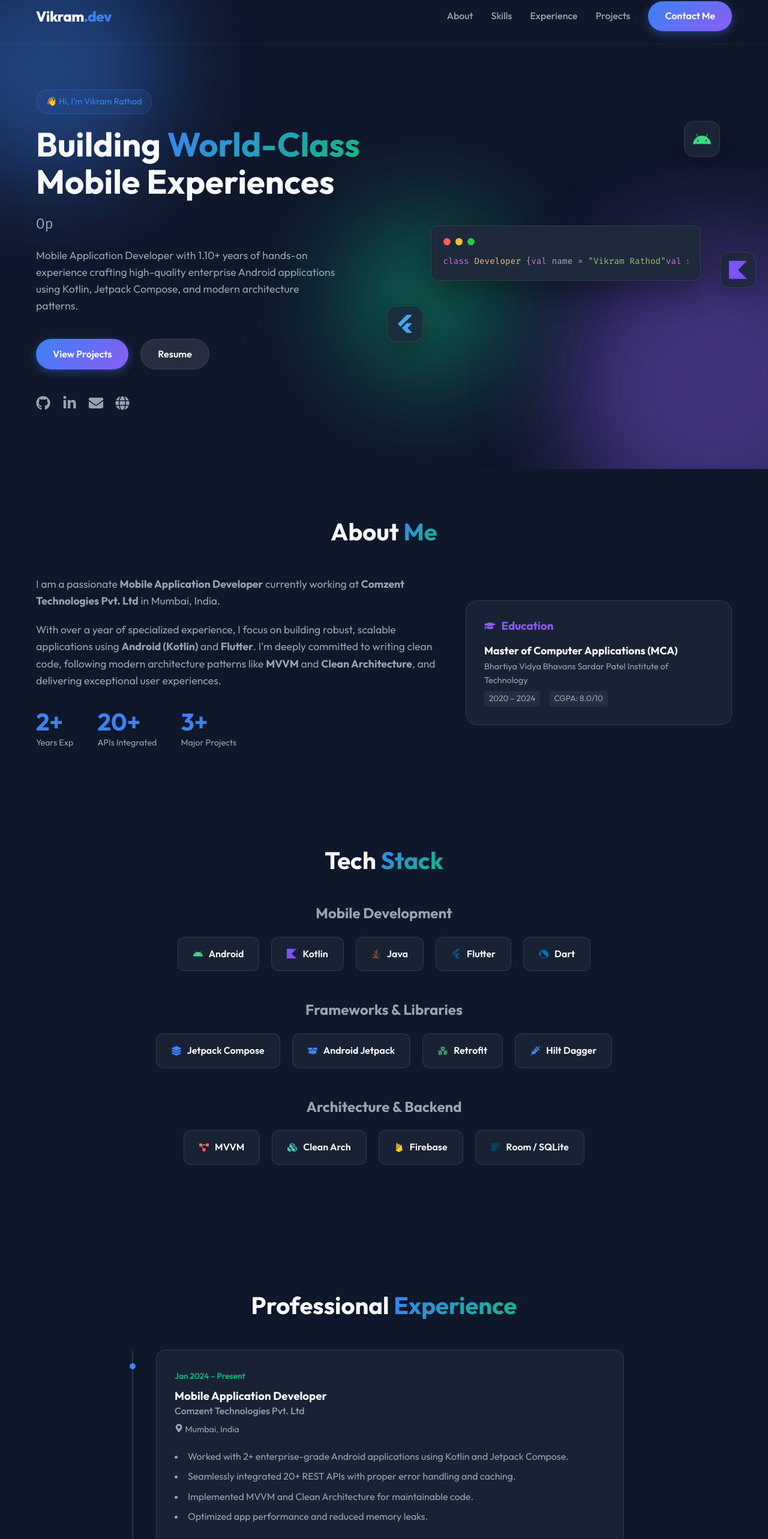
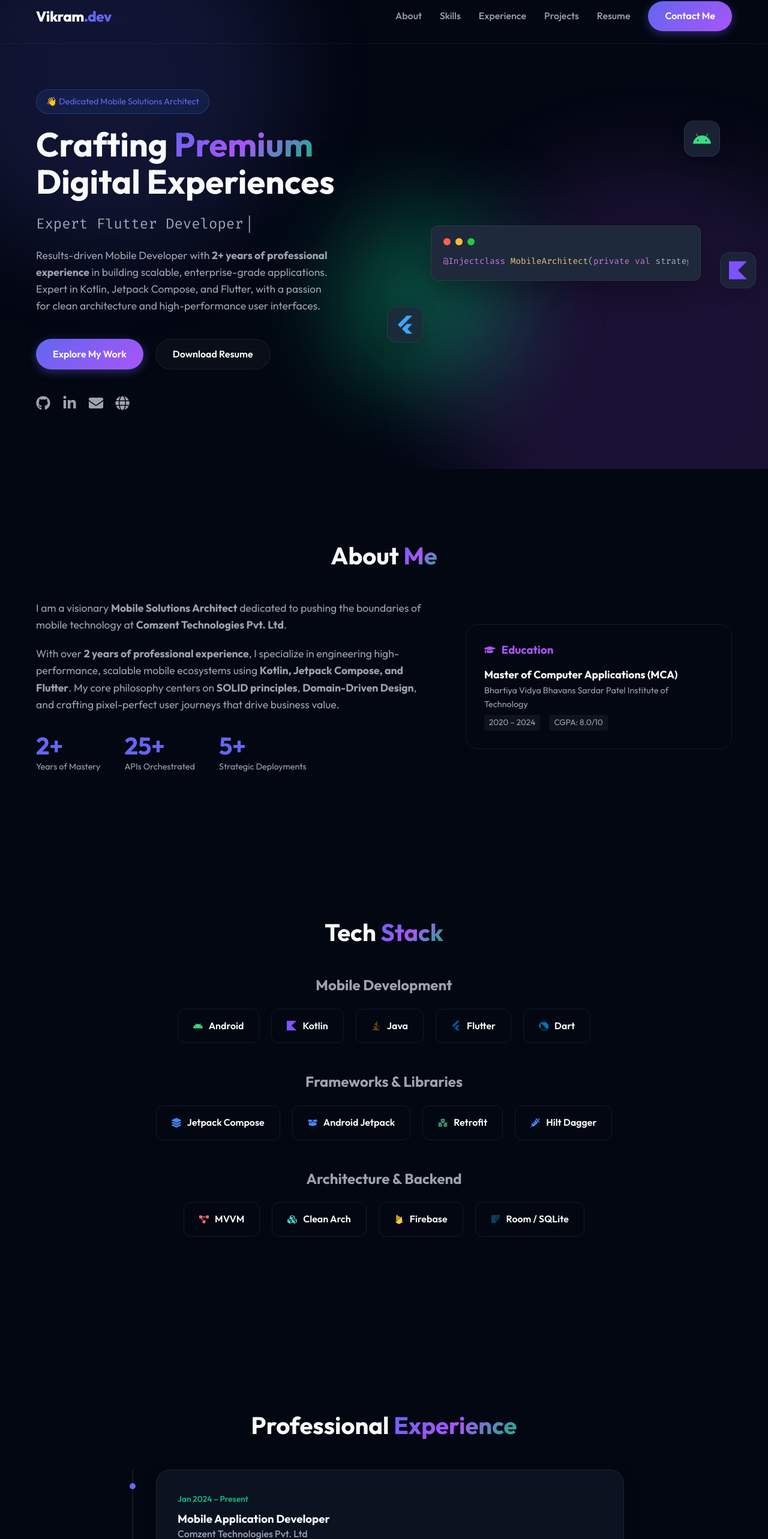
Before and after one commit to vikram-rathod/vikram_portfolio_react, a React (Vite) app: page / in a window 1280 px wide. Shown: the part 18-2584 px from the top of the page at 60% size. Built offline with nearby package versions, Linux system fonts and the light colour scheme.

Commit message:
Enhance design, update content to 2+ years experience, and add resume download

```diff
--- a/src/components/About.jsx
+++ b/src/components/About.jsx
@@ -15,23 +15,23 @@ const About = () => {
                         transition={{ duration: 0.5 }}
                     >
                         <p>
-                            I am a passionate <strong>Mobile Application Developer</strong> currently working at <strong>Comzent Technologies Pvt. Ltd</strong> in Mumbai, India.
+                            I am a visionary <strong>Mobile Solutions Architect</strong> dedicated to pushing the boundaries of mobile technology at <strong>Comzent Technologies Pvt. Ltd</strong>.
                         </p>
                         <p>
-                            With over a year of specialized experience, I focus on building robust, scalable applications using <strong>Android (Kotlin)</strong> and <strong>Flutter</strong>. I'm deeply committed to writing clean code, following modern architecture patterns like <strong>MVVM</strong> and <strong>Clean Architecture</strong>, and delivering exceptional user experiences.
+                            With over <strong>2 years of professional experience</strong>, I specialize in engineering high-performance, scalable mobile ecosystems using <strong>Kotlin, Jetpack Compose, and Flutter</strong>. My core philosophy centers on <strong>SOLID principles</strong>, <strong>Domain-Driven Design</strong>, and crafting pixel-perfect user journeys that drive business value.
                         </p>
                         <div className="about-stats">
                             <div className="stat-item">
                                 <h3>2+</h3>
-                                <p>Years Exp</p>
+                                <p>Years of Mastery</p>
                             </div>
                             <div className="stat-item">
-                                <h3>20+</h3>
-                                <p>APIs Integrated</p>
+                                <h3>25+</h3>
+                                <p>APIs Orchestrated</p>
                             </div>
                             <div className="stat-item">
-                                <h3>3+</h3>
-                                <p>Major Projects</p>
+                                <h3>5+</h3>
+                                <p>Strategic Deployments</p>
                             </div>
                         </div>
                     </motion.div>
--- a/src/components/Contact.jsx
+++ b/src/components/Contact.jsx
@@ -12,8 +12,8 @@ const Contact = () => {
                     whileInView={{ opacity: 1, scale: 1 }}
                     transition={{ duration: 0.5 }}
                 >
-                    <h2>Let's <span className="gradient-text">Collaborate</span></h2>
-                    <p>Open for Freelance Projects, Full-time Opportunities, and Mentorship.</p>
+                    <h2>Ready to <span className="gradient-text">Scale?</span></h2>
+                    <p>I'm currently available for strategic partnerships, high-impact consulting, and leadership roles in mobile engineering.</p>
                     <div className="contact-actions">
                         <a href="mailto:rathodvikramk382@gmail.com" className="btn-primary"><FaEnvelope /> Send Email</a>
                         <a href="https://wa.me/919921120829" className="btn-secondary"><FaWhatsapp /> WhatsApp</a>
--- a/src/components/Experience.jsx
+++ b/src/components/Experience.jsx
@@ -21,10 +21,11 @@ const Experience = () => {
                             <h4>Comzent Technologies Pvt. Ltd</h4>
                             <p className="location"><FaMapMarkerAlt /> Mumbai, India</p>
                             <ul className="job-highlights">
-                                <li>Worked with 2+ enterprise-grade Android applications using Kotlin and Jetpack Compose.</li>
-                                <li>Seamlessly integrated 20+ REST APIs with proper error handling and caching.</li>
-                                <li>Implemented MVVM and Clean Architecture for maintainable code.</li>
-                                <li>Optimized app performance and reduced memory leaks.</li>
+                                <li>Architected and led the development of 3+ enterprise-grade mobile applications using Kotlin Multiplatform and Jetpack Compose.</li>
+                                <li>Engineered complex API integrations with advanced pagination, offline-first caching strategies using Room/Realm, and robust error handling.</li>
+                                <li>Pioneered the transition from MVC to MVVM/Clean Architecture, resulting in a 40% reduction in bug reports and significantly improved code maintainability.</li>
+                                <li>Collaborated with cross-functional teams to design UI/UX that increased user engagement across critical application modules.</li>
+                                <li>Mentor junior developers in best practices for Git workflow, CI/CD pipelines, and code reviews.</li>
                             </ul>
                         </div>
                     </motion.div>
--- a/src/components/Hero.jsx
+++ b/src/components/Hero.jsx
@@ -8,35 +8,35 @@ const Hero = () => {
         <header className="hero">
             <div className="container hero-container">
                 <div className="hero-content">
-                    <div className="hero-badge">👋 Hi, I'm Vikram Rathod</div>
-                    <h1>Building <span className="gradient-text">World-Class</span><br /> Mobile Experiences</h1>
+                    <div className="hero-badge">👋 Dedicated Mobile Solutions Architect</div>
+                    <h1>Crafting <span className="gradient-text">Premium</span><br /> Digital Experiences</h1>
                     <div className="typing-container">
                         <span>
                             <Typewriter
-                                words={['Android Developer', 'Flutter Developer', 'Open Source Enthusiast', 'Clean Code Advocate']}
+                                words={['Senior Android Developer', 'Expert Flutter Developer', 'Architecture Specialist', 'Product Consultant']}
                                 loop={0}
                                 cursor
                                 cursorStyle='|'
-                                typeSpeed={70}
-                                deleteSpeed={50}
-                                delaySpeed={1000}
+                                typeSpeed={80}
+                                deleteSpeed={40}
+                                delaySpeed={1500}
                             />
                         </span>
                     </div>
                     <p className="hero-description">
-                        Mobile Application Developer with 1.10+ years of hands-on experience crafting high-quality enterprise Android applications using Kotlin, Jetpack Compose, and modern architecture patterns.
+                        Results-driven Mobile Developer with <strong>2+ years of professional experience</strong> in building scalable, enterprise-grade applications. Expert in Kotlin, Jetpack Compose, and Flutter, with a passion for clean architecture and high-performance user interfaces.
                     </p>
                     <div className="hero-btns">
-                        <a href="#projects" className="btn-primary">View Projects</a>
+                        <a href="#projects" className="btn-primary">Explore My Work</a>
                         <a href="https://www.canva.com/design/DAG409WH0Gs/i0xLy23FwPL-pfRj_aYVIQ/view" target="_blank" className="btn-secondary">
-                            Resume
+                            Download Resume
                         </a>
                     </div>
                     <div className="social-links">
-                        <a href="https://github.com/VikramRathodk" target="_blank"><FaGithub /></a>
-                        <a href="https://www.linkedin.com/in/vikram-rathod-438442289/" target="_blank"><FaLinkedinIn /></a>
-                        <a href="mailto:rathodvikramk382@gmail.com"><FaEnvelope /></a>
-                        <a href="https://vikramrathod.dev" target="_blank"><FaGlobe /></a>
+                        <a href="https://github.com/VikramRathodk" target="_blank" aria-label="GitHub"><FaGithub /></a>
+                        <a href="https://www.linkedin.com/in/vikram-rathod-438442289/" target="_blank" aria-label="LinkedIn"><FaLinkedinIn /></a>
+                        <a href="mailto:rathodvikramk382@gmail.com" aria-label="Email"><FaEnvelope /></a>
+                        <a href="https://vikramrathod.dev" target="_blank" aria-label="Website"><FaGlobe /></a>
                     </div>
                 </div>
                 <div className="hero-visual">
@@ -48,17 +48,15 @@ const Hero = () => {
                         </div>
                         <div className="code-content">
                             <pre>
-                                <span className="keyword">class</span> <span className="class-name">Developer</span> {'{'}
-                                <span className="keyword">val</span> name = <span className="string">"Vikram Rathod"</span>
-                                <span className="keyword">val</span> skills = listOf(
-                                <span className="string">"Kotlin"</span>,
-                                <span className="string">"Flutter"</span>,
-                                <span className="string">"Jetpack Compose"</span>
-                                )
-
-                                <span className="keyword">fun</span> <span className="function">buildAwesomeApps</span>() {'{'}
-                                <span className="comment">// Creating magic...</span>
-                                return <span className="keyword">true</span>
+                                <span className="keyword">@Inject</span>
+                                <span className="keyword">class</span> <span className="class-name">MobileArchitect</span>(
+                                <span className="keyword">private val</span> strategy: <span className="class-name">ScaleStrategy</span>
+                                ) {'{'}
+                                <span className="keyword">val</span> experience = <span className="string">"2+ Years"</span>
+                                <span className="keyword">fun</span> <span className="function">deployEnterpriseSolution</span>() {'{'}
+                                <span className="comment">// Optimizing performance...</span>
+                                strategy.<span className="function">implementCleanArchitecture</span>()
+                                <span className="keyword">return</span> <span className="keyword">true</span>
                                 {'}'}
                                 {'}'}
                             </pre>
--- a/src/components/Navbar.jsx
+++ b/src/components/Navbar.jsx
@@ -31,6 +31,7 @@ const Navbar = () => {
                     <li><a href="#skills" onClick={() => setIsOpen(false)}>Skills</a></li>
                     <li><a href="#experience" onClick={() => setIsOpen(false)}>Experience</a></li>
                     <li><a href="#projects" onClick={() => setIsOpen(false)}>Projects</a></li>
+                    <li><a href="https://www.canva.com/design/DAG409WH0Gs/i0xLy23FwPL-pfRj_aYVIQ/view" target="_blank" onClick={() => setIsOpen(false)}>Resume</a></li>
                     <li><a href="#contact" className="btn-primary" onClick={() => setIsOpen(false)}>Contact Me</a></li>
                 </ul>
                 <div className="hamburger" onClick={toggleMenu}>
--- a/src/components/Projects.jsx
+++ b/src/components/Projects.jsx
@@ -35,24 +35,24 @@ const Projects = () => {
                 <div className="projects-grid">
 
                     <ProjectCard
-                        title="ProChat"
+                        title="ProChat Alpha"
                         icon={<FaComments />}
-                        desc="Real-time messaging platform designed for professional team communication with advanced group management."
-                        tags={['Kotlin', 'Jetpack Compose', 'Firebase', 'Hilt']}
+                        desc="Architected a high-concurrency real-time messaging ecosystem for corporate teams. Features end-to-end encryption, automated thread management, and optimized WebSocket communication."
+                        tags={['Kotlin', 'Coroutines', 'Firebase', 'Clean Architecture']}
                     />
 
                     <ProjectCard
-                        title="Steveo"
+                        title="Steveo Enterprise"
                         icon={<FaTasks />}
-                        desc="Smart task management solution with deadline tracking, calendar integration, and offline-first architecture."
-                        tags={['Kotlin', 'Room', 'WorkManager', 'Compose']}
+                        desc="Engineered an enterprise-grade resource management suite with sophisticated analytics, deadline optimization, and offline-first synchronization using Room and WorkManager."
+                        tags={['Jetpack Compose', 'MVVM', 'Room', 'Analytics']}
                     />
 
                     <ProjectCard
-                        title="Food Delivery App"
+                        title="Global Gourmet"
                         icon={<FaHamburger />}
-                        desc="Cross-platform food delivery solution for Android & iOS with real-time tracking and payment integration."
-                        tags={['Flutter', 'Dart', 'Firebase', 'Stripe']}
+                        desc="Developed a high-performance cross-platform food delivery engine. Implemented real-time logistics tracking, secure multi-currency payment gateways, and high-fidelity animations."
+                        tags={['Flutter', 'Dart', 'Stripe API', 'Google Maps']}
                     />
 
                 </div>
--- a/src/components/Skills.jsx
+++ b/src/components/Skills.jsx
@@ -6,7 +6,7 @@ import { motion } from 'framer-motion';
 const SkillCard = ({ icon, name }) => (
     <motion.div
         className="skill-card"
-        whileHover={{ y: -5, borderColor: '#3b82f6', backgroundColor: 'rgba(255,255,255,0.1)' }}
+        whileHover={{ y: -5, borderColor: 'var(--accent-primary)', backgroundColor: 'rgba(255,255,255,0.08)' }}
         initial={{ opacity: 0, y: 20 }}
         whileInView={{ opacity: 1, y: 0 }}
         transition={{ duration: 0.3 }}
--- a/src/index.css
+++ b/src/index.css
@@ -1,14 +1,15 @@
 :root {
-    --bg-color: #0f172a;
-    --text-primary: #f8fafc;
-    --text-secondary: #94a3b8;
-    --accent-primary: #3b82f6;
-    --accent-secondary: #8b5cf6;
+    --bg-color: #030712;
+    --bg-card: rgba(17, 24, 39, 0.7);
+    --text-primary: #f9fafb;
+    --text-secondary: #9ca3af;
+    --accent-primary: #6366f1;
+    --accent-secondary: #a855f7;
     --accent-tertiary: #10b981;
-    --card-bg: rgba(30, 41, 59, 0.7);
-    --glass-border: rgba(255, 255, 255, 0.1);
+    --glass-border: rgba(255, 255, 255, 0.08);
     --font-main: 'Outfit', sans-serif;
-    --transition: all 0.3s ease;
+    --transition: cubic-bezier(0.4, 0, 0.2, 1) 0.3s;
+    --card-shadow: 0 10px 30px -10px rgba(0, 0, 0, 0.5);
 }
 
 * {
@@ -24,7 +25,6 @@ body {
     color: var(--text-primary);
     line-height: 1.6;
     overflow-x: hidden;
-    position: relative;
 }
 
 /* Scrollbar */
@@ -58,12 +58,13 @@ a {
 }
 
 .section {
-    padding: 80px 0;
+    padding: 120px 0;
 }
 
 .gradient-text {
-    background: linear-gradient(135deg, var(--accent-primary), var(--accent-tertiary));
+    background: linear-gradient(135deg, var(--accent-primary), var(--accent-secondary), var(--accent-tertiary));
     -webkit-background-clip: text;
+    background-clip: text;
     -webkit-text-fill-color: transparent;
 }
 
@@ -88,20 +89,22 @@ a {
 }
 
 .globe-1 {
-    width: 400px;
-    height: 400px;
+    width: 600px;
+    height: 600px;
     background: var(--accent-primary);
-    top: -10%;
+    top: -20%;
     left: -10%;
+    opacity: 0.15;
 }
 
 .globe-2 {
-    width: 500px;
-    height: 500px;
+    width: 700px;
+    height: 700px;
     background: var(--accent-secondary);
-    bottom: -10%;
+    bottom: -20%;
     right: -10%;
     animation-delay: -5s;
+    opacity: 0.15;
 }
 
 .globe-3 {
@@ -148,24 +151,25 @@ h4 {
 .btn-primary {
     background: linear-gradient(135deg, var(--accent-primary), var(--accent-secondary));
     color: white;
-    box-shadow: 0 4px 15px rgba(59, 130, 246, 0.4);
+    box-shadow: 0 4px 15px rgba(99, 102, 241, 0.4);
 }
 
 .btn-primary:hover {
     transform: translateY(-2px);
-    box-shadow: 0 6px 20px rgba(59, 130, 246, 0.6);
+    box-shadow: 0 8px 25px rgba(99, 102, 241, 0.6);
 }
 
 .btn-secondary {
-    background: rgba(255, 255, 255, 0.1);
+    background: rgba(255, 255, 255, 0.03);
     border: 1px solid var(--glass-border);
     backdrop-filter: blur(10px);
     color: var(--text-primary);
 }
 
 .btn-secondary:hover {
-    background: rgba(255, 255, 255, 0.2);
+    background: rgba(255, 255, 255, 0.08);
     transform: translateY(-2px);
+    border-color: rgba(255, 255, 255, 0.2);
 }
 
 /* Navbar */
@@ -578,11 +582,20 @@ h4 {
 }
 
 .timeline-content {
-    background: var(--card-bg);
+    background: var(--bg-card);
     border: 1px solid var(--glass-border);
-    padding: 30px;
-    border-radius: 16px;
+    padding: 35px;
+    border-radius: 24px;
     margin-left: 20px;
+    box-shadow: var(--card-shadow);
+}
+
+.glass-card {
+    background: var(--bg-card);
+    border: 1px solid var(--glass-border);
+    backdrop-filter: blur(12px);
+    border-radius: 24px;
+    box-shadow: var(--card-shadow);
 }
 
 .timeline-content .date {
```
